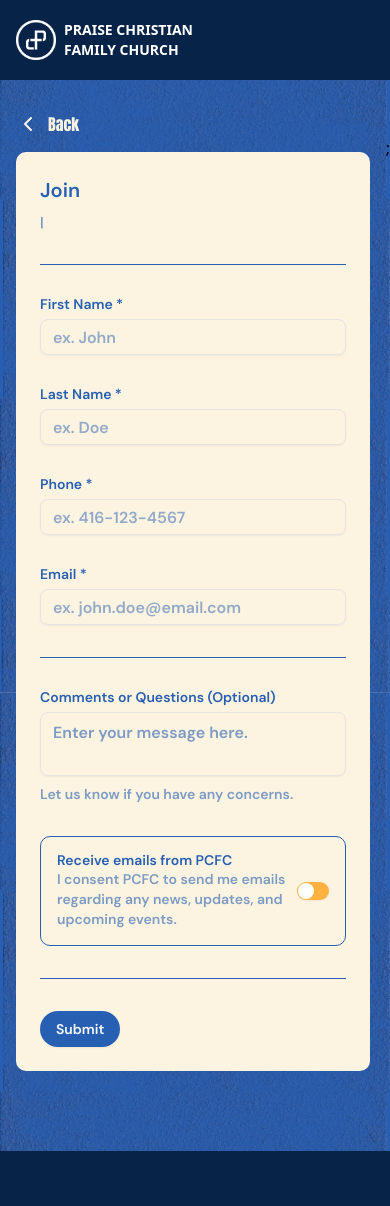
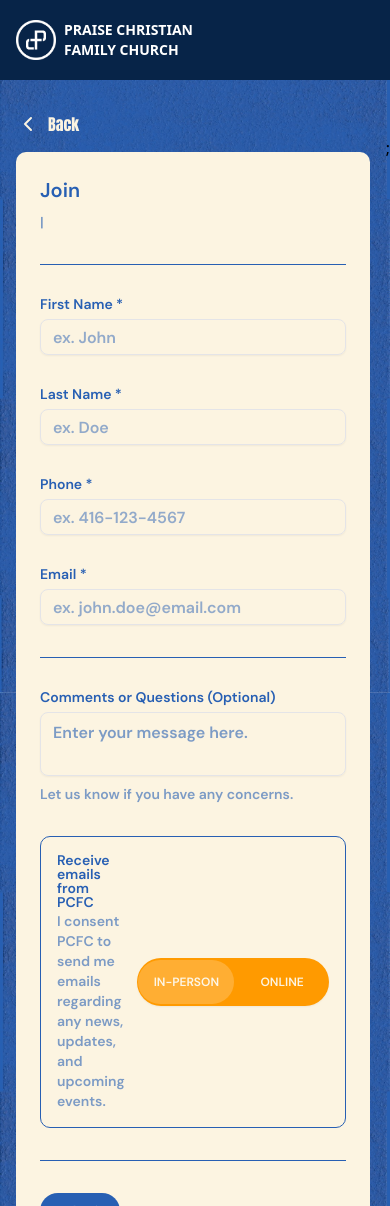
Before and after one commit to marcbensan/pcfc-connect-group, a Next.js app: page /form in a window 390 px wide. Shown: the top 1206 px of the page. Built offline with nearby package versions, Linux system fonts and the light colour scheme; no server answers; the database is empty; a web font is replaced by a local one.

Commit message:
fix: redesign online toggle

```diff
--- a/src/components/filters.tsx
+++ b/src/components/filters.tsx
@@ -69,31 +69,25 @@ export default function SearchFilters() {
               onCheckedChange={handleOnlineClick}
               id="online"
             />
-            <label
-              htmlFor="online"
-              className="text-md font-caption leading-none "
-            >
-              {isOnline ? "ONLINE" : "IN-PERSON"}
-            </label>
           </div>
         </div>
         <div className="space-y-4 items-start flex-grow flex w-full flex-col md:flex-row md:space-x-4">
+          <div className={`w-full ${!isOnline ? "md:w-full" : "md:w-1/2"}`}>
+            <MultiSelect
+              options={days}
+              onValueChange={setSelectedDays}
+              defaultValue={selectedDays}
+              placeholder="Days"
+              variant="default"
+              animation={0}
+            />
+          </div>
           <div className={`${isOnline ? "hidden" : ""} w-full`}>
             <MultiSelect
               options={locations}
               onValueChange={setSelectedLocations}
               defaultValue={selectedLocations}
               placeholder="Locations"
-              variant="default"
-              animation={0}
-            />
-          </div>
-          <div className="w-full">
-            <MultiSelect
-              options={days}
-              onValueChange={setSelectedDays}
-              defaultValue={selectedDays}
-              placeholder="Days"
               variant="default"
               animation={0}
             />
--- a/src/components/ui/multi-select.tsx
+++ b/src/components/ui/multi-select.tsx
@@ -1,7 +1,7 @@
 // src/components/multi-select.tsx
 
 import { cva, type VariantProps } from "class-variance-authority";
-import { CheckIcon, ChevronDown, XCircle, XIcon } from "lucide-react";
+import { CheckIcon, ChevronDown, XIcon } from "lucide-react";
 import * as React from "react";
 
 import { Badge } from "@/components/ui/badge";
@@ -144,12 +144,6 @@ export const MultiSelect = React.forwardRef<
       setIsPopoverOpen((prev) => !prev);
     };
 
-    const clearExtraOptions = () => {
-      const newSelectedValues = selectedValues.slice(0, maxCount);
-      setSelectedValues(newSelectedValues);
-      onValueChange(newSelectedValues);
-    };
-
     React.useEffect(() => {
       if (defaultValue.length === 0 && selectedValues.length > 0) {
         handleClear();
@@ -186,13 +180,6 @@ export const MultiSelect = React.forwardRef<
                         )}
                       >
                         {option?.label}
-                        <XCircle
-                          className="ml-2 h-4 w-4 cursor-pointer"
-                          onClick={(event) => {
-                            event.stopPropagation();
-                            toggleOption(value);
-                          }}
-                        />
                       </Badge>
                     );
                   })}
@@ -207,13 +194,6 @@ export const MultiSelect = React.forwardRef<
                       style={{ animationDuration: `${animation}s` }}
                     >
                       {`+ ${selectedValues.length - maxCount} more`}
-                      <XCircle
-                        className="ml-2 h-4 w-4 cursor-pointer"
-                        onClick={(event) => {
-                          event.stopPropagation();
-                          clearExtraOptions();
-                        }}
-                      />
                     </Badge>
                   )}
                 </div>
--- a/src/components/ui/switch.tsx
+++ b/src/components/ui/switch.tsx
@@ -3,26 +3,22 @@
 import * as SwitchPrimitive from "@radix-ui/react-switch";
 import * as React from "react";
 
-import { cn } from "@/lib/utils";
-
 function Switch({
-  className,
   ...props
 }: React.ComponentProps<typeof SwitchPrimitive.Root>) {
   return (
     <SwitchPrimitive.Root
       data-slot="switch"
-      className={cn(
-        "peer data-[state=checked]:bg-pcfcprimary cursor-pointer data-[state=unchecked]:bg-pcfcsecondary focus-visible:border-ring focus-visible:ring-ring/50 dark:data-[state=unchecked]:bg-input/80 inline-flex h-[1.15rem] w-8 shrink-0 items-center rounded-full border border-transparent shadow-xs transition-all outline-none focus-visible:ring-[3px] disabled:cursor-not-allowed disabled:opacity-50",
-        className
-      )}
+      className="relative cursor-pointer inline-flex h-[3rem] w-48 shrink-0 items-center rounded-full border border-transparent bg-pcfctertiary shadow-xs transition-all outline-none focus-visible:ring-[3px] focus-visible:ring-ring/50 focus-visible:border-ring disabled:cursor-not-allowed disabled:opacity-50"
       {...props}
     >
+      <div className="absolute inset-0 flex items-center justify-between px-4">
+        <p className="text-xs text-pcfcwhite font-bold mr-2">IN-PERSON</p>
+        <p className="text-xs text-pcfcwhite font-bold mr-2">ONLINE</p>
+      </div>
       <SwitchPrimitive.Thumb
         data-slot="switch-thumb"
-        className={cn(
-          "bg-white pointer-events-none block size-4 rounded-full ring-0 transition-transform data-[state=checked]:translate-x-[calc(100%-2px)] data-[state=unchecked]:translate-x-0"
-        )}
+        className="absolute bg-white/20 pointer-events-none block h-11 w-24 rounded-full ring-0 transition-transform transform data-[state=checked]:translate-x-[calc(100%-2px)] data-[state=unchecked]:translate-x-0"
       />
     </SwitchPrimitive.Root>
   );
```
